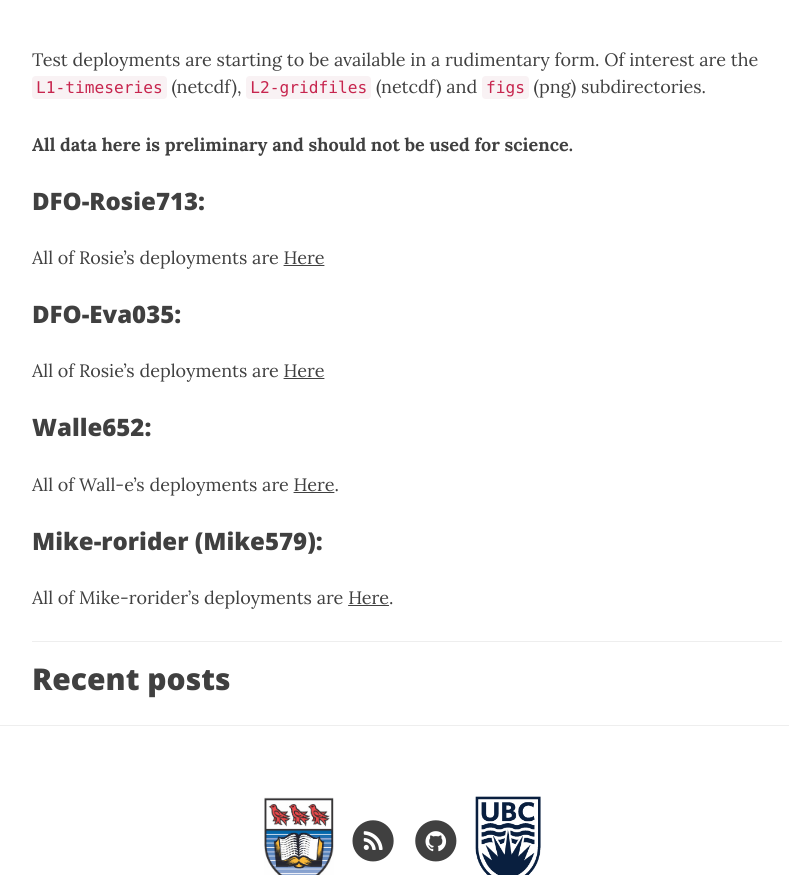
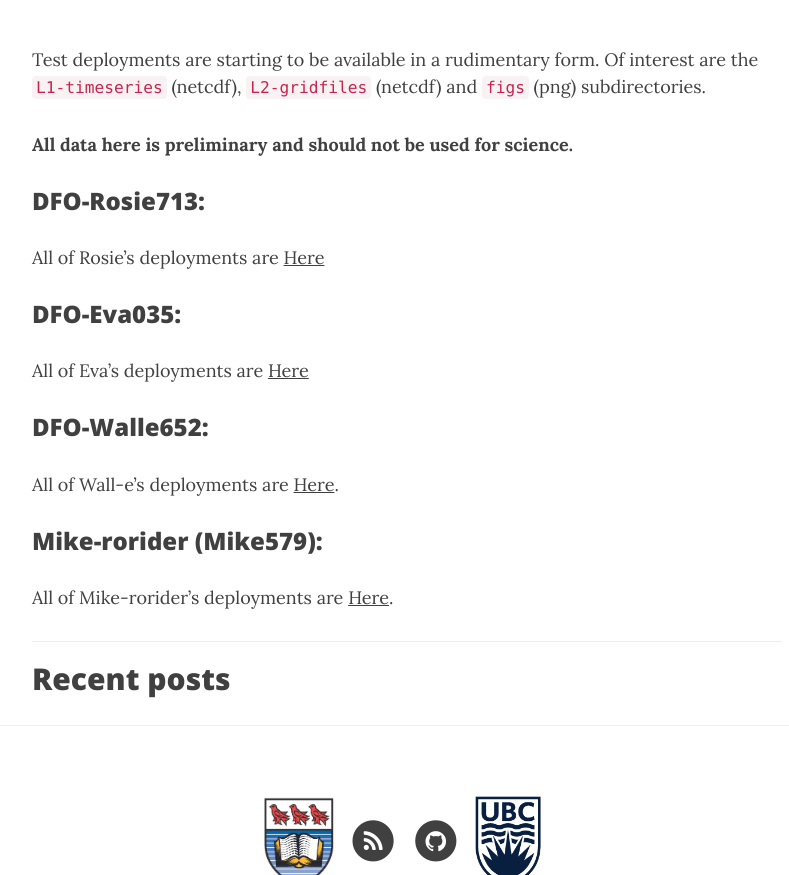
Before and after one commit to juliaputko/cproofwebsite, a Jekyll site: the page built from data/index.md, in a window 1280 px wide, cut to the strip 302-1177 px from the top of the page. Shown: the whole strip, without its empty margins (233-1022 px from the left). Built offline with Jekyll 4.4.1, drawn with Linux system fonts in a browser that asks for light colours; nearby versions of some CDN libraries.

Commit message:
Fix some deployments

```diff
--- a/data/index.md
+++ b/data/index.md
@@ -16,11 +16,11 @@ All of Rosie's deployments are [Here](../gliderdata/deployments/dfo-rosie713/)
 
 ### DFO-Eva035:
 
-All of Rosie's deployments are [Here](../gliderdata/deployments/dfo-eva035/)
+All of Eva's deployments are [Here](../gliderdata/deployments/dfo-eva035/)
 
-### Walle652:
+### DFO-Walle652:
 
-All of Wall-e's deployments are [Here](../gliderdata/deployments/walle652/).
+All of Wall-e's deployments are [Here](../gliderdata/deployments/dfo-walle652/).
 
 ### Mike-rorider (Mike579):
 
```
